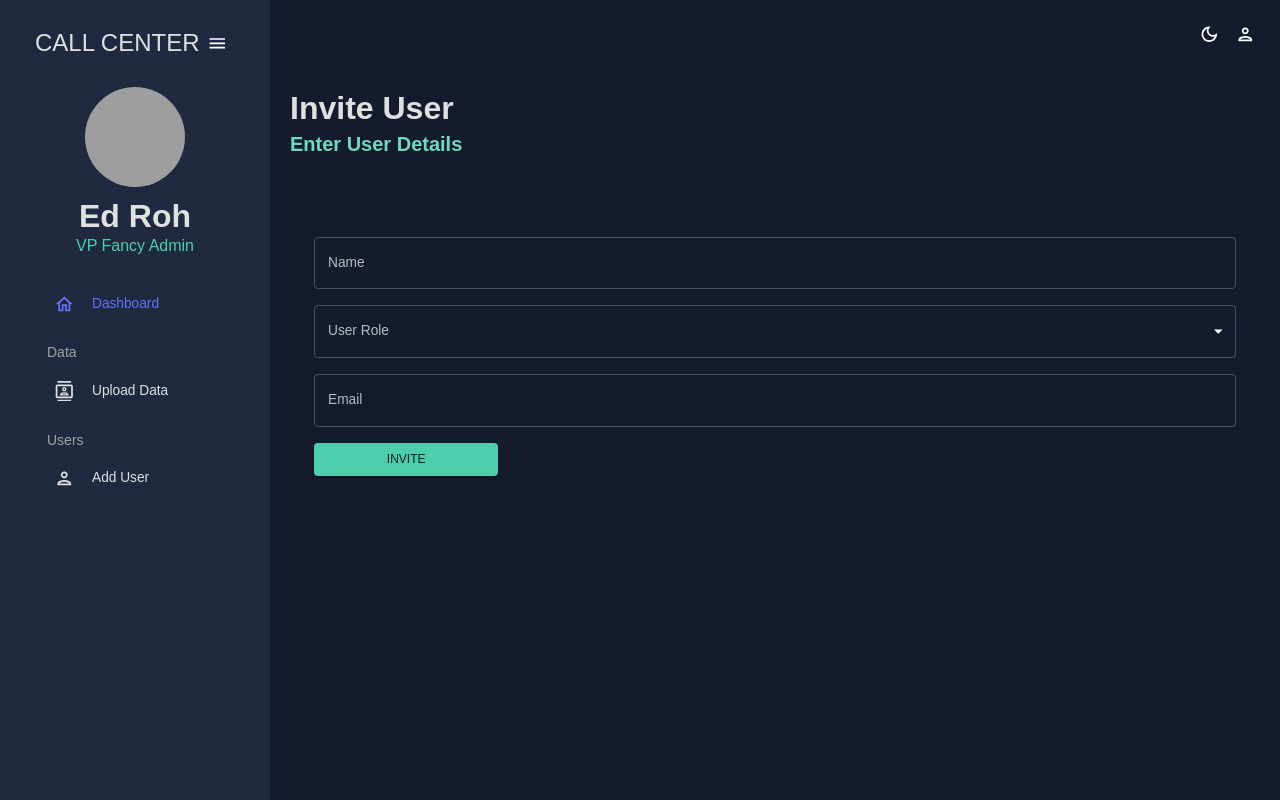
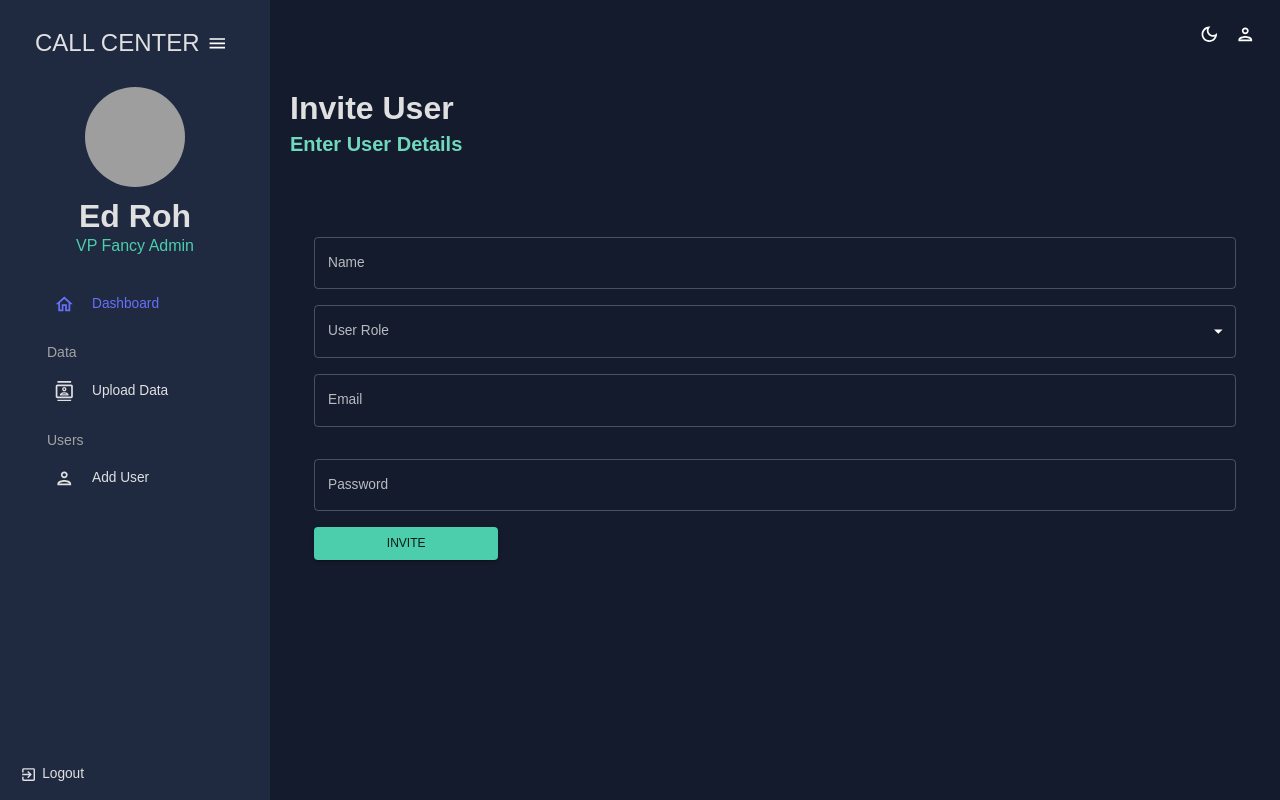
Before and after one commit to SShehan716/call-center, a React (Create React App) app in the folder client/: page /add-user in a window 1280 px wide. Built offline with nearby package versions, Linux system fonts and the light colour scheme; grey boxes are pictures that could not be loaded.

Commit message:
frontend improvements
Logout button add
Password field add
Upload excel and convert to json

```diff
--- a/client/package.json
+++ b/client/package.json
@@ -13,10 +13,12 @@
     "@testing-library/user-event": "^13.5.0",
     "react": "^18.2.0",
     "react-dom": "^18.2.0",
+    "react-dropzone": "^14.2.3",
     "react-pro-sidebar": "^0.7.1",
     "react-router-dom": "^6.21.3",
     "react-scripts": "5.0.1",
-    "web-vitals": "^2.1.4"
+    "web-vitals": "^2.1.4",
+    "xlsx": "^0.18.5"
   },
   "scripts": {
     "start": "react-scripts start",
--- a/client/src/App.js
+++ b/client/src/App.js
@@ -7,6 +7,7 @@ import SideBar from './components/SideBar';
 import Dashboard from './pages/Dashboard';
 import AddUser from './pages/AddUser';
 import Login from './pages/Login';
+import UploadData from './pages/UploadData';
 import './styles/global.css';
 
 function App() {
@@ -26,6 +27,7 @@ function App() {
               <Routes>
                 <Route path="/dashboard" element={<Dashboard />} />
                 <Route path="/add-user" element={<AddUser />} />
+                <Route path="/upload-data" element={<UploadData />} />
               </Routes>
             </main>
           </>
--- a/client/src/components/InviteForm/index.jsx
+++ b/client/src/components/InviteForm/index.jsx
@@ -1,11 +1,12 @@
 import React, { useState } from 'react';
-import { Box, TextField, Button, Select, MenuItem } from '@mui/material';
+import { Box, TextField, Button, MenuItem } from '@mui/material';
 
 const InviteForm = () => {
 
     const [name, setName] = useState('');
     const [role, setRole] = useState('');
     const [email, setEmail] = useState('');
+    const [password, setPassword] = useState('');
 
 
     return (
@@ -43,6 +44,17 @@ const InviteForm = () => {
                 onChange={(e) => setEmail(e.target.value)}
             />
 
+            <TextField
+                label="Password"
+                type="password"
+                variant="outlined"
+                fullWidth
+                sx={{ my: 2 }}
+                value={password}
+                autoComplete='new-password'
+                onChange={(e) => setPassword(e.target.value)}
+            />
+
             <Button
                 type="submit"
                 variant="contained"
--- a/client/src/components/SideBar/index.jsx
+++ b/client/src/components/SideBar/index.jsx
@@ -8,6 +8,8 @@ import HomeOutlinedIcon from "@mui/icons-material/HomeOutlined";
 import ContactsOutlinedIcon from "@mui/icons-material/ContactsOutlined";
 import PersonOutlinedIcon from "@mui/icons-material/PersonOutlined";
 import MenuOutlinedIcon from "@mui/icons-material/MenuOutlined";
+import ExitToAppOutlinedIcon from '@mui/icons-material/ExitToAppOutlined';
+
 
 const Item = ({ title, to, icon, selected, setSelected }) => {
     const theme = useTheme();
@@ -147,6 +149,26 @@ const SideBar = () => {
                             setSelected={setSelected}
                         />
                     </Box>
+                    <MenuItem
+                        style={{
+                            color: colors.grey[100],
+                            cursor: "pointer",
+                            marginBottom: "10px",
+                            bottom: "0",
+                            position: "absolute",
+                            display: "flex",
+                            justifyContent: "center",
+                            alignItems: "center",
+                        }}
+                        onClick={() => {
+                            console.log('logout')
+                        }}
+                    >
+                        <Box sx={{ display: 'flex', alignItems: 'center' }}>
+                            <ExitToAppOutlinedIcon fontSize="small" style={{ marginRight: '5px' }} />
+                            <Typography>Logout</Typography>
+                        </Box>
+                    </MenuItem>
                 </Menu>
             </ProSidebar>
         </Box>
--- a/client/src/components/TopBar/index.jsx
+++ b/client/src/components/TopBar/index.jsx
@@ -1,17 +1,12 @@
 import { Box, IconButton, useTheme } from "@mui/material";
 import { useContext } from "react";
-import { ColorModeContext, tokens } from "../../theme";
-import InputBase from "@mui/material/InputBase";
+import { ColorModeContext } from "../../theme";
 import LightModeOutlinedIcon from "@mui/icons-material/LightModeOutlined";
 import DarkModeOutlinedIcon from "@mui/icons-material/DarkModeOutlined";
-import NotificationsOutlinedIcon from "@mui/icons-material/NotificationsOutlined";
-import SettingsOutlinedIcon from "@mui/icons-material/SettingsOutlined";
 import PersonOutlinedIcon from "@mui/icons-material/PersonOutlined";
-import SearchIcon from "@mui/icons-material/Search";
 
 const TopBar = () => {
   const theme = useTheme();
-  const colors = tokens(theme.palette.mode);
   const colorMode = useContext(ColorModeContext);
 
   return (
--- /dev/null
+++ b/client/src/components/UploadExcel/index.jsx
@@ -0,0 +1,52 @@
+import React, { useState } from 'react';
+import { Box, Typography } from '@mui/material';
+import { useDropzone } from 'react-dropzone';
+import * as XLSX from 'xlsx';
+
+const UploadExcel = () => {
+  const [jsonData, setJsonData] = useState(null);
+
+  const onDrop = (acceptedFiles) => {
+    const file = acceptedFiles[0];
+    const reader = new FileReader();
+
+    reader.onload = (event) => {
+      const binaryString = event.target.result;
+      const workbook = XLSX.read(binaryString, { type: 'binary' });
+
+      // Assuming the first sheet is the one you want to convert
+      const sheetName = workbook.SheetNames[0];
+      const json = XLSX.utils.sheet_to_json(workbook.Sheets[sheetName]);
+
+      setJsonData(json);
+    };
+
+    reader.readAsBinaryString(file);
+  };
+
+  const { getRootProps, getInputProps } = useDropzone({ onDrop });
+
+  return (
+    <Box sx={{ mt: 5, p: 3 }}>
+      <Typography variant="h4" fontWeight="bold" mb={2}>
+        Excel to JSON Converter
+      </Typography>
+
+      <div {...getRootProps()} style={{ border: '2px dashed #cccccc', padding: '20px', textAlign: 'center' }}>
+        <input {...getInputProps()} />
+        <Typography>Drag & drop an Excel file here, or click to select one</Typography>
+      </div>
+
+      {jsonData && (
+        <div>
+          <Typography variant="h6" mt={3} mb={2}>
+            JSON Output:
+          </Typography>
+          <pre>{JSON.stringify(jsonData, null, 2)}</pre>
+        </div>
+      )}
+    </Box>
+  );
+};
+
+export default UploadExcel;
--- a/client/src/pages/Dashboard/index.jsx
+++ b/client/src/pages/Dashboard/index.jsx
@@ -1,15 +1,12 @@
 import React from 'react'
-import { Grid, Card, Typography } from '@mui/material'
+import { Box } from '@mui/material'
+import Header from '../../components/Header'
 
 const DashboardPage = () => {
   return (
-    <Grid container spacing={2}>
-      <Grid item xs={6}>
-        <Card>
-          <Typography variant="h5">Dashboard</Typography>
-        </Card>
-      </Grid>
-    </Grid>
+    <Box m="20px">
+      <Header title="Dashboard" />
+    </Box>
   )
 }
 
--- /dev/null
+++ b/client/src/pages/UploadData/index.jsx
@@ -0,0 +1,13 @@
+import React from 'react'
+import {Box } from '@mui/material'
+import UploadExcel from '../../components/UploadExcel'
+
+const UploadData = () => {
+  return (
+    <Box>
+        <UploadExcel />
+    </Box>
+  )
+}
+
+export default UploadData
```
Also changed, not shown: 1 other file (tests, documents, lock files or other folders).
